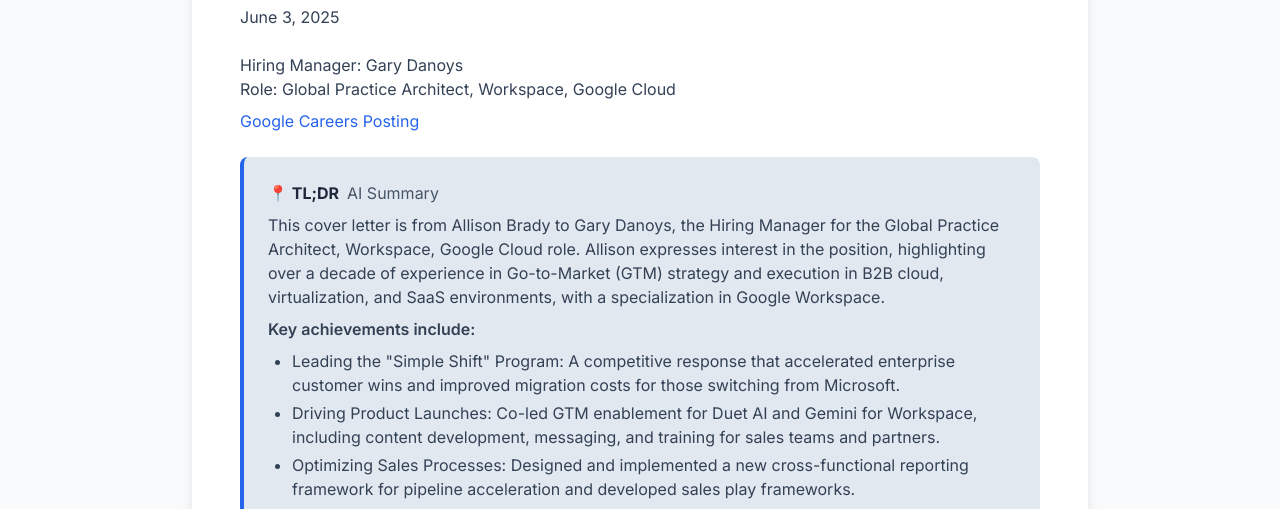
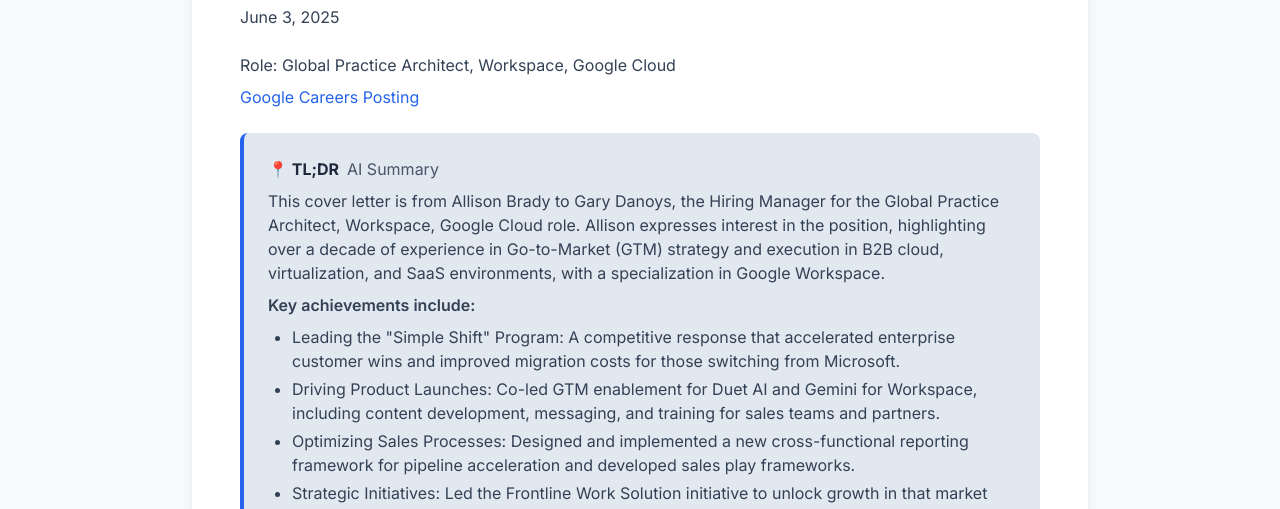
Before and after one commit to BradyinB3ta/interactive-gresume-external, a plain HTML site: page cover-letter.html in a window 1280 px wide. Shown: the part 287-796 px from the top of the page. Drawn offline with nearby package versions, Linux system fonts and the light colour scheme.

Commit message:
Update cover-letter.html
v5.1

```diff
--- a/cover-letter.html
+++ b/cover-letter.html
@@ -90,8 +90,7 @@
         San Francisco, CA | (770) 722-3822 | <a href="mailto:allisonkbrady@gmail.com" class="text-blue-600 hover:underline">allisonkbrady@gmail.com</a> | <a href="https://www.linkedin.com/in/[Your LinkedIn Profile URL]/" target="_blank" class="text-blue-600 hover:underline">LinkedIn Profile</a></p>
         <p class="mb-6">June 3, 2025</p>
 
-        <p class="mb-2">Hiring Manager: Gary Danoys<br>
-        Role: Global Practice Architect, Workspace, Google Cloud</p>
+        <p class="mb-2">Role: Global Practice Architect, Workspace, Google Cloud</p>
         <p class="mb-6"><a href="https://careers.google.com/ [Insert actual Google Careers Posting URL here]" target="_blank" class="text-blue-600 hover:underline">Google Careers Posting</a></p>
 
         <div class="tldr-section">
```
